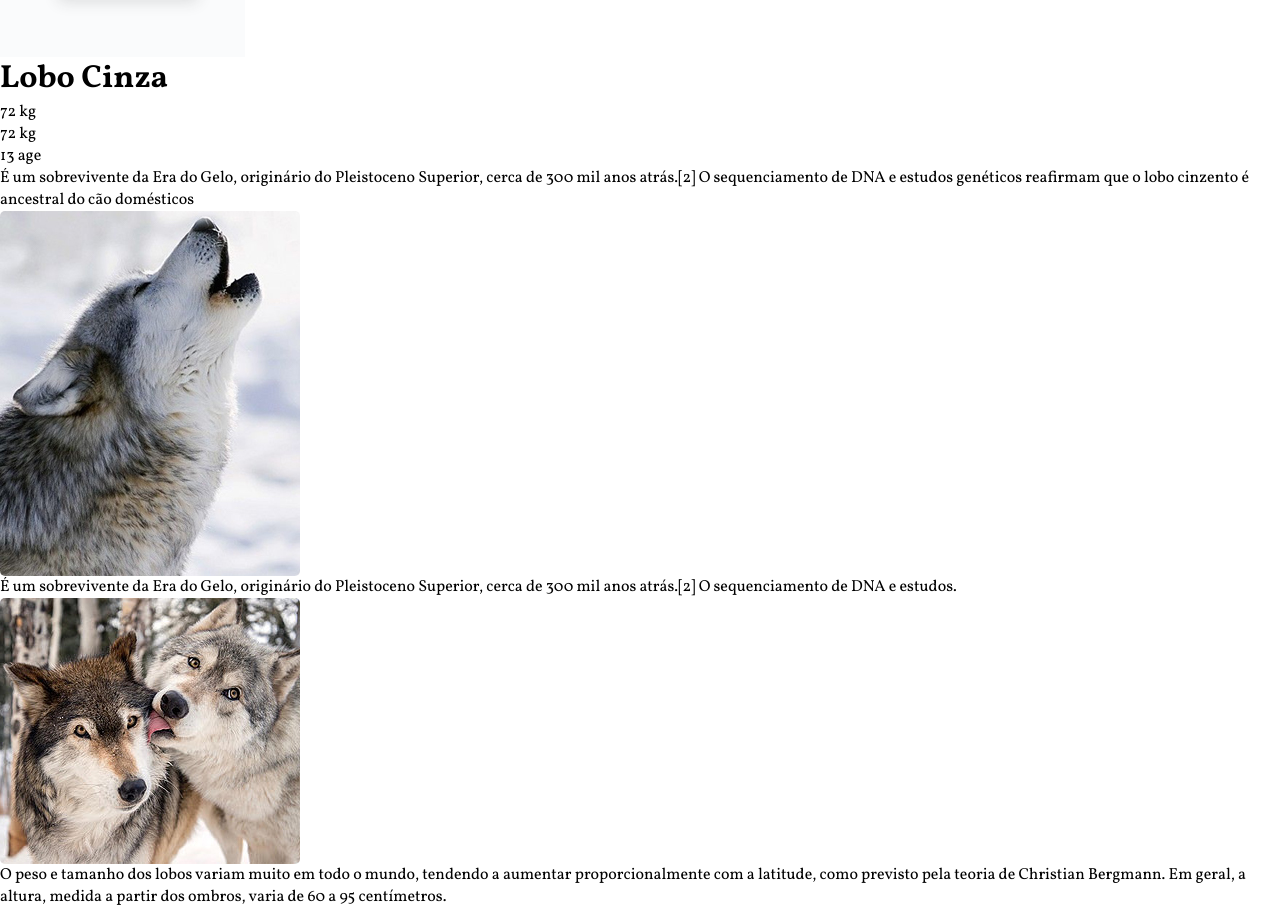
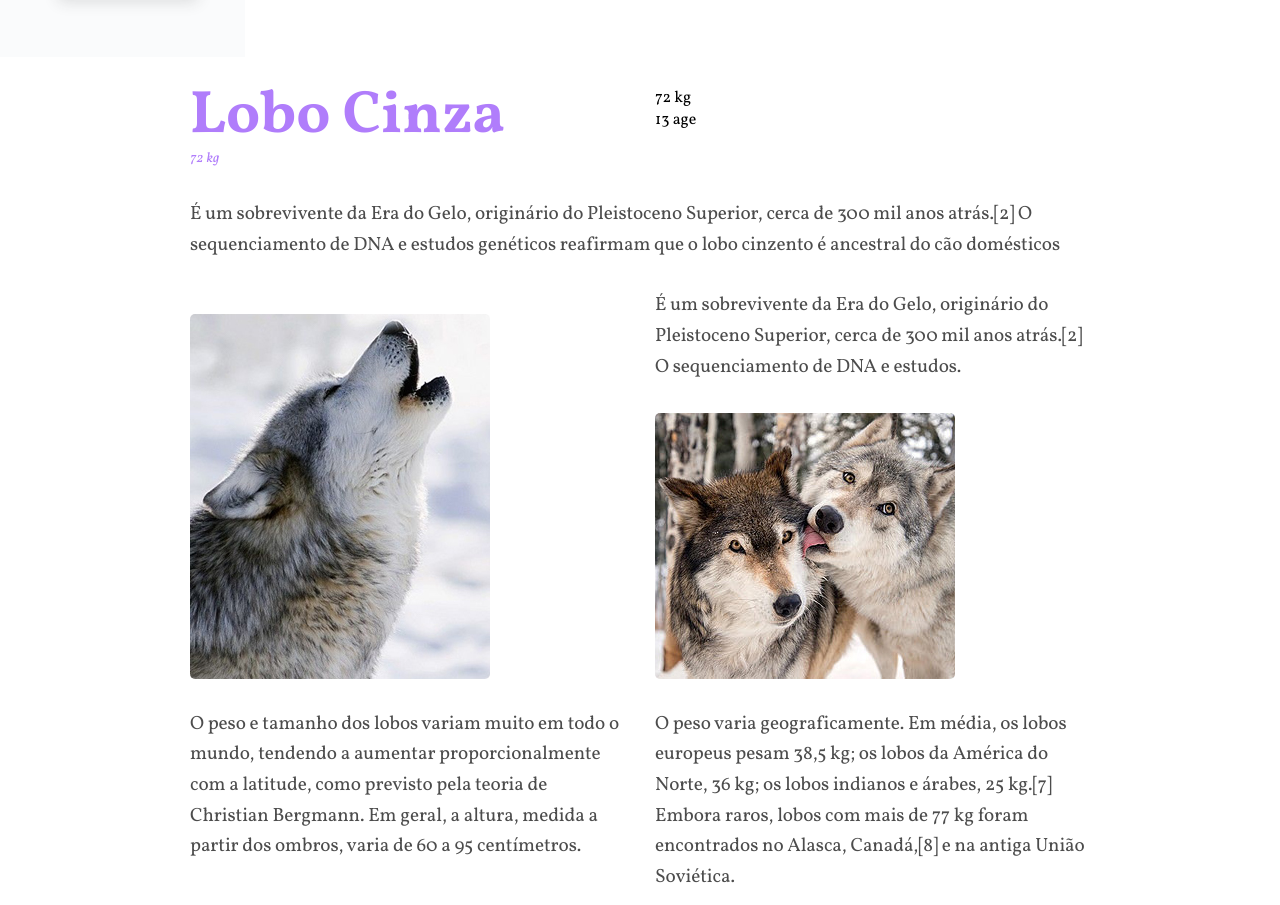
Before and after one commit to Johnhelder/wildbeast, a plain HTML site: page index.html in a window 1280 px wide. Shown: the part 1128-2033 px from the top of the page. Drawn offline with Linux system fonts and the light colour scheme.

Commit message:
Mais uma alteração no CSS

```diff
--- a/style.css
+++ b/style.css
@@ -97,6 +97,50 @@ img {
 
 .content {
   grid-area: content;
+  max-width: 900px;
+  margin: 0 auto;
+  padding: 30px;
+  display: grid;
+  grid-template-columns: 1fr 1fr;
+  gap: 30px;
+}
+
+.col-wide {
+  grid-column: 1 / -1;
+}
+
+.imagem-1 {
+  grid-row: span 2;
+  align-self: end;
+}
+
+.item-2 {
+  align-self: end;
+}
+
+p {
+  font-size: 1.2em;
+  line-height: 1.6;
+  letter-spacing: -0.005em;
+  color: rgba(0, 0, 0, 0.7);
+}
+
+.informacoes p + p {
+  margin-top: 30px;
+}
+.titulo {
+  color: #b07dfb;
+}
+
+.titulo h1 {
+  font-size: 3.75em;
+  line-height: 1;
+  font-weight: 700;
+}
+
+.titulo span {
+  font-size: 0.875em;
+  font-style: italic;
 }
 
 .anuncios {
```
